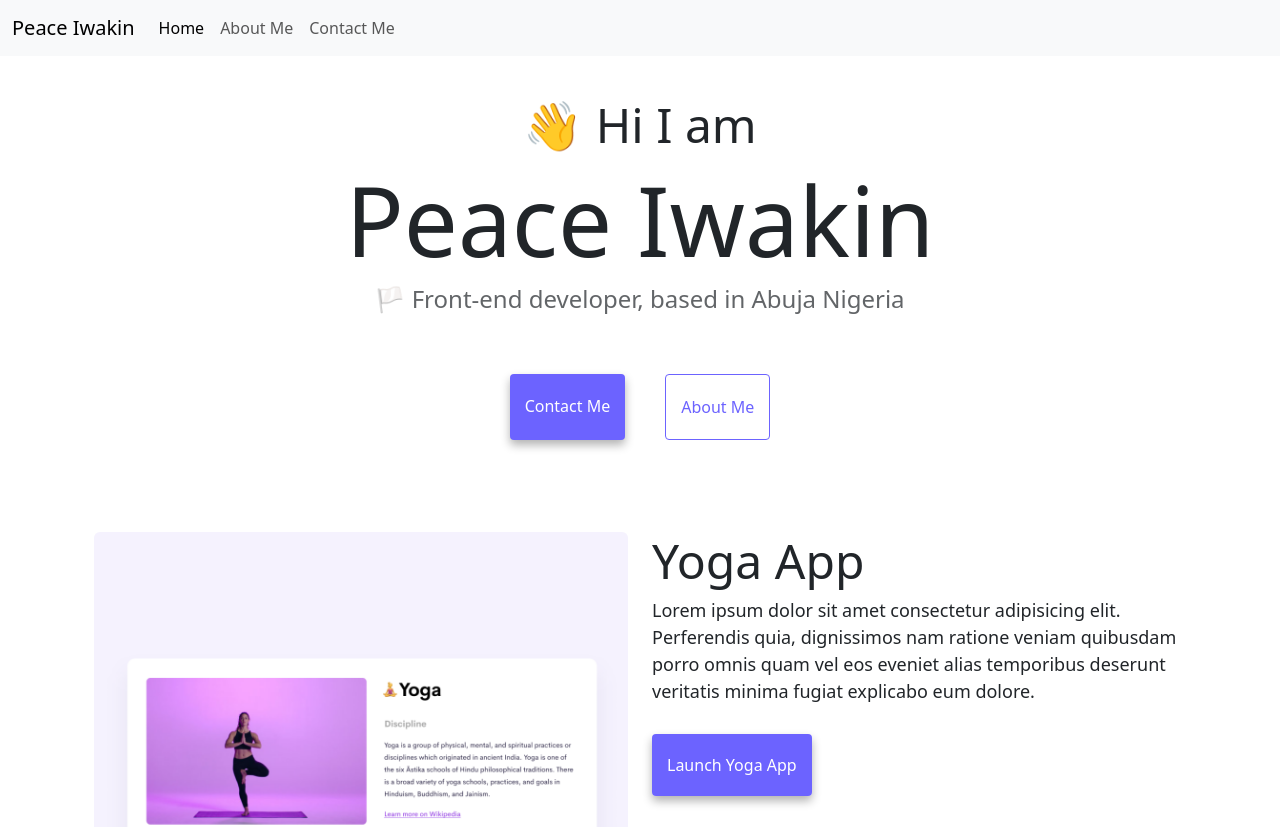
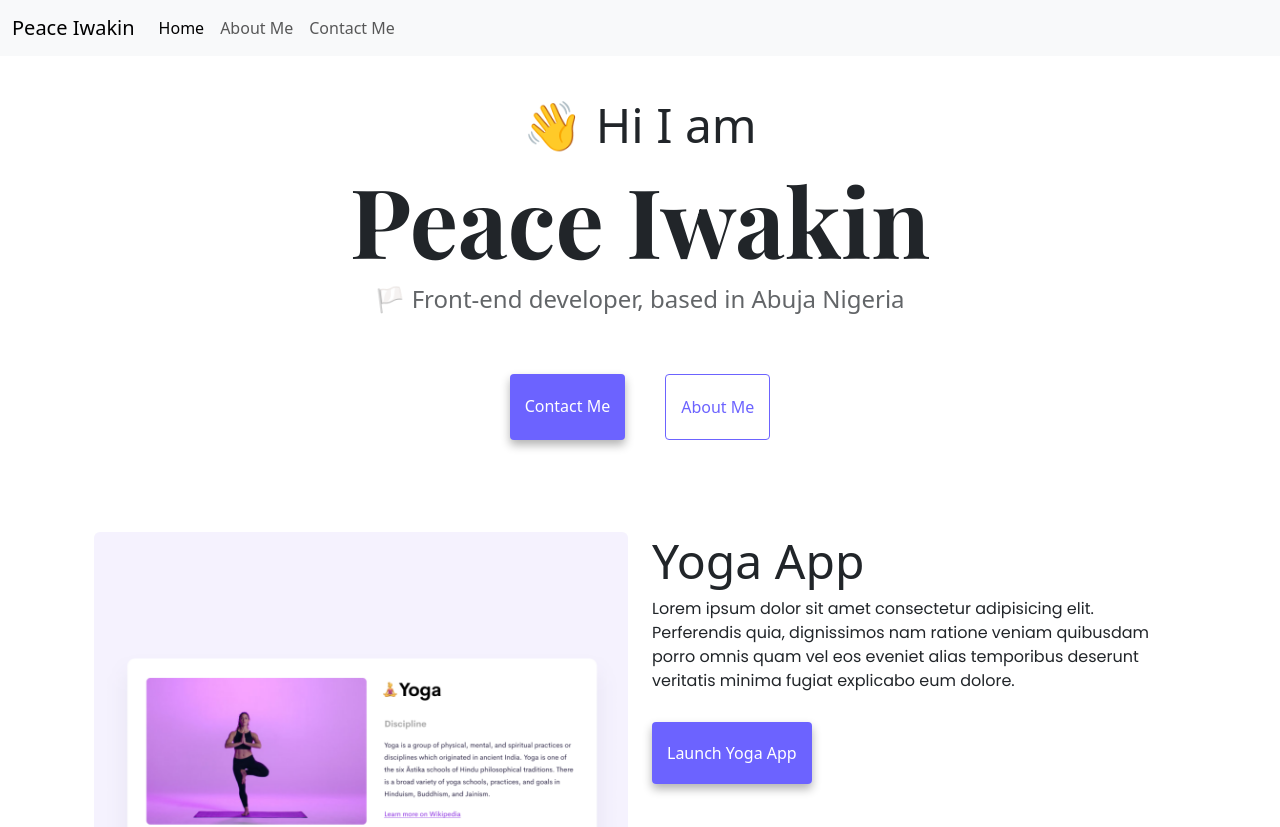
Before and after one commit to Peacefsps/SheCodes-Advanced-Tool-Project, a plain HTML site: page index.html in a window 1280 px wide. Shown: the top 827 px of the page. Drawn offline with nearby package versions, Linux system fonts and the light colour scheme.

Commit message:
Added new fonts and styles

```diff
--- a/style.css
+++ b/Styles/style.css
@@ -1,3 +1,5 @@
+@import url('https://fonts.googleapis.com/css2?family=Playfair+Display:wght@400;700&display=swap');
+@import url('https://fonts.googleapis.com/css2?family=Poppins:wght@400;700&display=swap');
 :root {
   --primary-color: #6c63ff;
   --secondary-color: #f5f2fe;
@@ -6,6 +8,8 @@
 
 body h1 {
   font-size: 96px;
+  font-family: Playfair Display;
+  font-weight: bold;
 }
 
 body h2 {
@@ -18,8 +22,9 @@ body h3 {
 }
 
 p {
-  font-size: 18px;
+  font-size: 16px;
   line-height: 1.5;
+  font-family: Poppins;
 }
 
 .navigation-links {
--- a/index.html
+++ b/index.html
@@ -4,7 +4,7 @@
     <meta charset="UTF-8">
     <meta name="viewport" content="width=device-width, initial-scale=1.0">
     <meta name="description" content="Peace Iwakin is a front-end developer based in Nigeria, check out her projects and contact her for job inquiries">
-    <link rel="stylesheet" href="style.css">
+    <link rel="stylesheet" href="/Styles/style.css">
     <link href="https://cdn.jsdelivr.net/npm/bootstrap@5.3.2/dist/css/bootstrap.min.css" rel="stylesheet" integrity="sha384-T3c6CoIi6uLrA9TneNEoa7RxnatzjcDSCmG1MXxSR1GAsXEV/Dwwykc2MPK8M2HN" crossorigin="anonymous">
     <script src="https://cdn.jsdelivr.net/npm/bootstrap@5.3.2/dist/js/bootstrap.bundle.min.js" integrity="sha384-C6RzsynM9kWDrMNeT87bh95OGNyZPhcTNXj1NW7RuBCsyN/o0jlpcV8Qyq46cDfL" crossorigin="anonymous"></script>
     <title>Peace Iwakin FrontEnd Developer</title>
```
